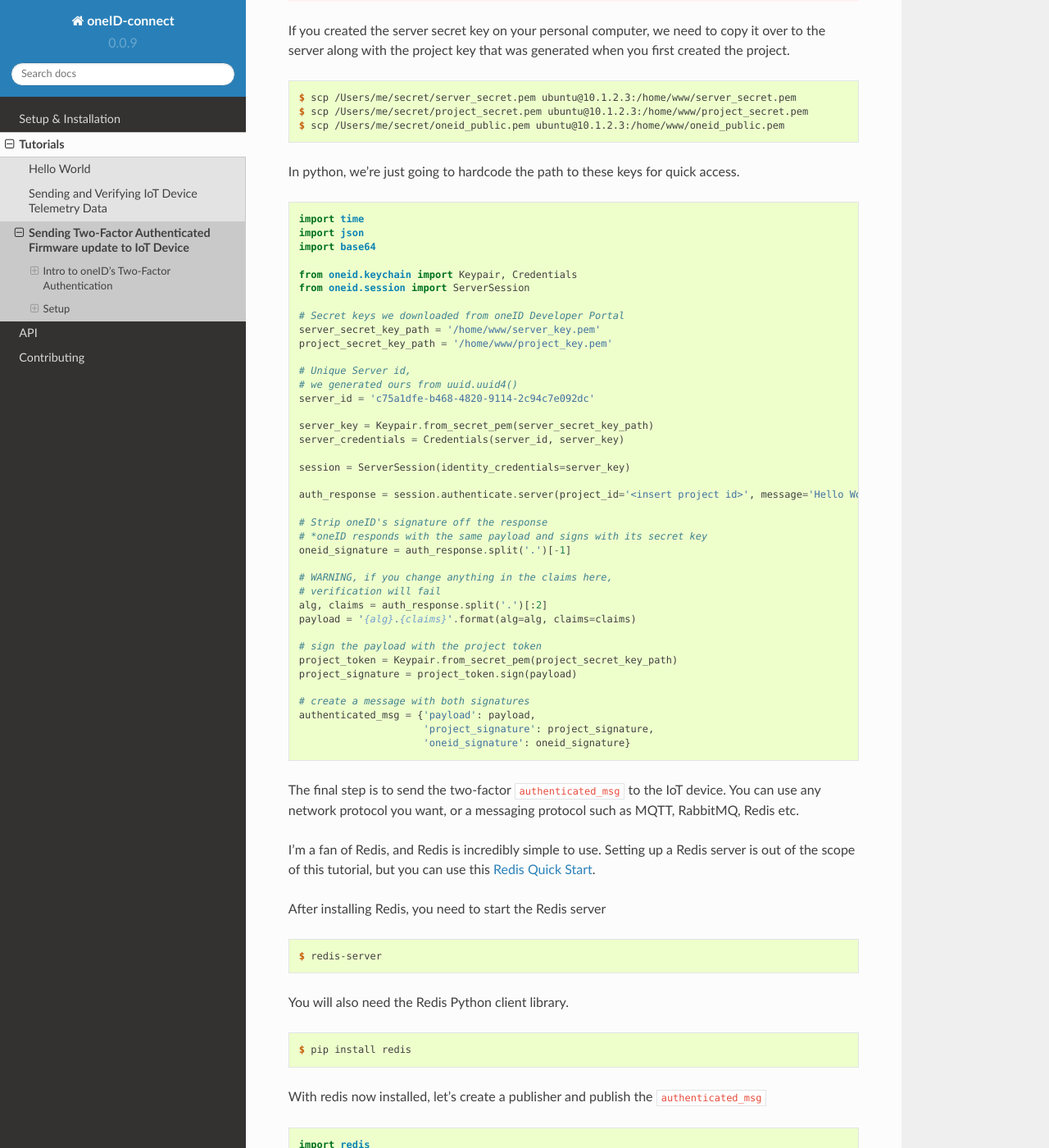
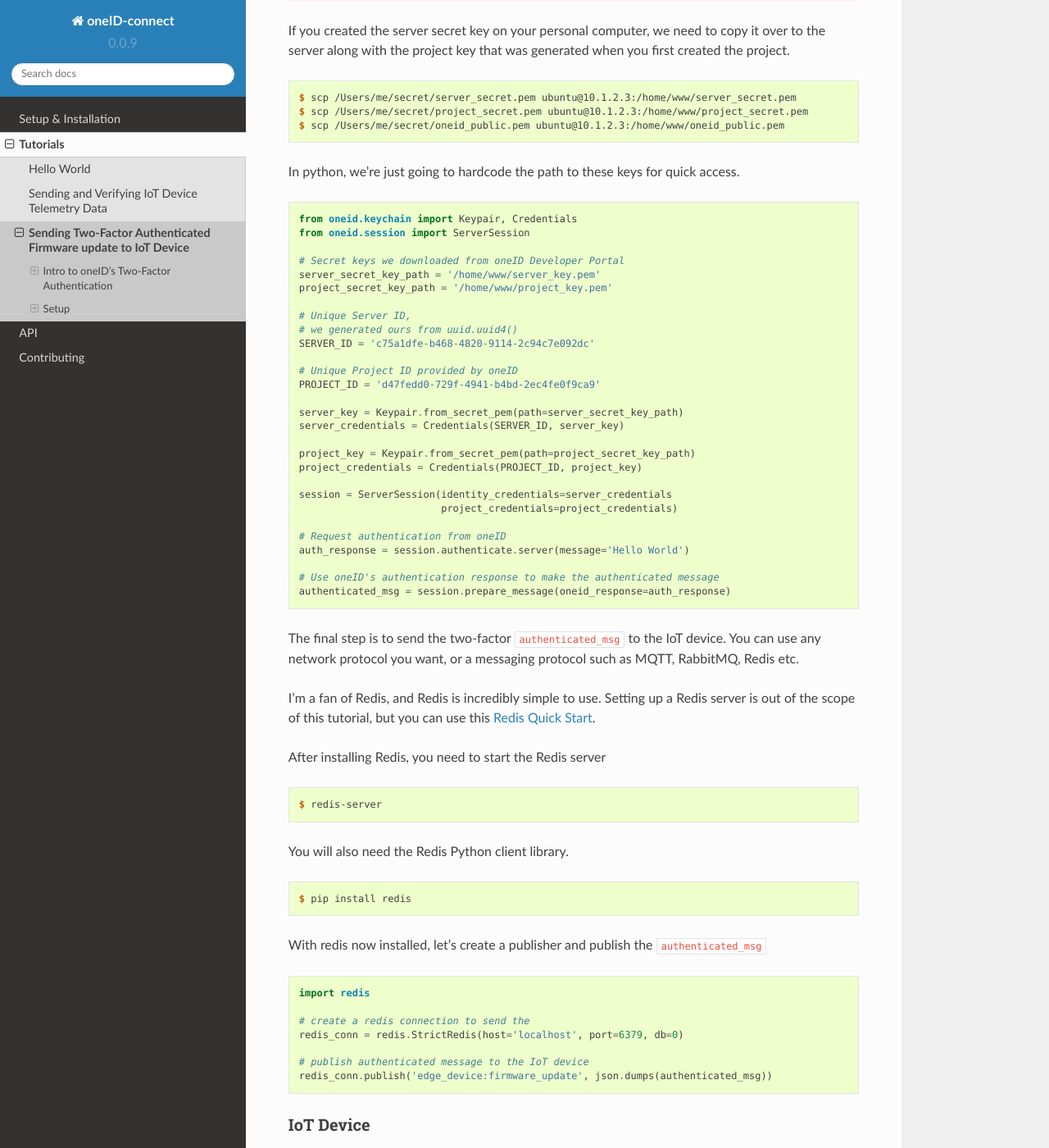
Before and after one commit to jaredmessenger/oneID-connect-python, a Sphinx documentation site: the page built from docs/tutorials/firmware-update.rst, in a window 1280 px wide and 1400 px high, scrolled down 2009 px. Shown: the whole window at 82% size. Built offline with Sphinx 7.4.7 and the Read the Docs theme 2.0.0, drawn with Linux system fonts in a browser that asks for light colours.

Commit message:
Updating firmware request tutorial to fix refactor issues.

```diff
--- a/docs/tutorials/firmware-update.rst
+++ b/docs/tutorials/firmware-update.rst
@@ -101,10 +101,6 @@ In python, we're just going to hardcode the path to these keys for quick access.
 
 .. code-block:: python
 
-    import time
-    import json
-    import base64
-
     from oneid.keychain import Keypair, Credentials
     from oneid.session import ServerSession
 
@@ -112,34 +108,27 @@ In python, we're just going to hardcode the path to these keys for quick access.
     server_secret_key_path = '/home/www/server_key.pem'
     project_secret_key_path = '/home/www/project_key.pem'
 
-    # Unique Server id,
+    # Unique Server ID,
     # we generated ours from uuid.uuid4()
-    server_id = 'c75a1dfe-b468-4820-9114-2c94c7e092dc'
+    SERVER_ID = 'c75a1dfe-b468-4820-9114-2c94c7e092dc'
 
-    server_key = Keypair.from_secret_pem(server_secret_key_path)
-    server_credentials = Credentials(server_id, server_key)
+    # Unique Project ID provided by oneID
+    PROJECT_ID = 'd47fedd0-729f-4941-b4bd-2ec4fe0f9ca9'
 
-    session = ServerSession(identity_credentials=server_key)
+    server_key = Keypair.from_secret_pem(path=server_secret_key_path)
+    server_credentials = Credentials(SERVER_ID, server_key)
 
-    auth_response = session.authenticate.server(project_id='<insert project id>', message='Hello World')
+    project_key = Keypair.from_secret_pem(path=project_secret_key_path)
+    project_credentials = Credentials(PROJECT_ID, project_key)
 
-    # Strip oneID's signature off the response
-    # *oneID responds with the same payload and signs with its secret key
-    oneid_signature = auth_response.split('.')[-1]
+    session = ServerSession(identity_credentials=server_credentials
+                            project_credentials=project_credentials)
 
-    # WARNING, if you change anything in the claims here,
-    # verification will fail
-    alg, claims = auth_response.split('.')[:2]
-    payload = '{alg}.{claims}'.format(alg=alg, claims=claims)
+    # Request authentication from oneID
+    auth_response = session.authenticate.server(message='Hello World')
 
-    # sign the payload with the project token
-    project_token = Keypair.from_secret_pem(project_secret_key_path)
-    project_signature = project_token.sign(payload)
-
-    # create a message with both signatures
-    authenticated_msg = {'payload': payload,
-                         'project_signature': project_signature,
-                         'oneid_signature': oneid_signature}
+    # Use oneID's authentication response to make the authenticated message
+    authenticated_msg = session.prepare_message(oneid_response=auth_response)
 
 The final step is to send the two-factor ``authenticated_msg``
 to the IoT device. You can use any network protocol you want,
```
